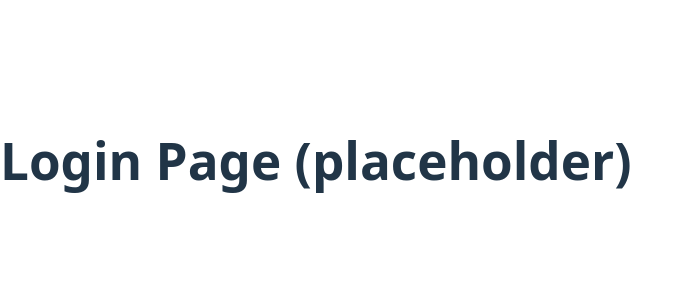
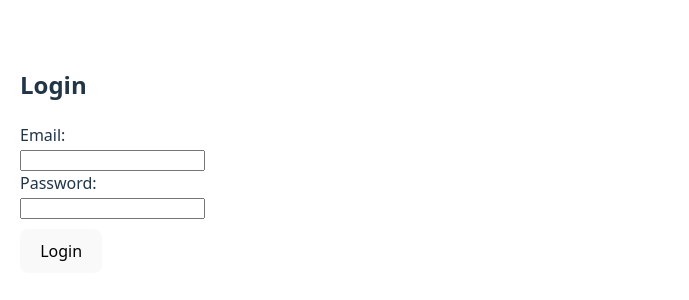
Before and after one commit to HammadMubarik/skill-swap, a React (Vite) app in the folder client/: page /login in a window 1280 px wide. Shown: the part 240-540 px from the top of the page, without its empty margins (0-689 px from the left). Built offline with nearby package versions, Linux system fonts and the light colour scheme.

Commit message:
Login Page Functionality

```diff
--- a/client/src/pages/Login.jsx
+++ b/client/src/pages/Login.jsx
@@ -1,5 +1,65 @@
+import { useState } from "react";
+
 const Login = () => {
-  return <h1>Login Page (placeholder)</h1>
-}
+  const [formData, setFormData] = useState({
+    email: "",
+    password: ""
+  });
+  const [error, setError] = useState("");
+  const [success, setSuccess] = useState("");
 
-export default Login
+  const handleChange = (e) => {
+    setFormData({ ...formData, [e.target.name]: e.target.value });
+  };
+
+  const handleSubmit = async (e) => {
+    e.preventDefault();
+    setError("");
+    setSuccess("");
+
+    try {
+      const res = await fetch("http://localhost:5000/api/auth/login", {
+        method: "POST",
+        headers: { "Content-Type": "application/json" },
+        body: JSON.stringify(formData),
+      });
+
+      const data = await res.json();
+
+      if (!res.ok) {
+        setError(data.message || "Login failed.");
+        return;
+      }
+
+      // Save token and user to localStorage
+      localStorage.setItem("token", data.token);
+      localStorage.setItem("user", JSON.stringify(data.user));
+      setSuccess("✅ Login successful!");
+    } catch (err) {
+      console.error(err);
+      setError("❌ Something went wrong.");
+    }
+  };
+
+  return (
+    <div style={{ padding: "20px" }}>
+      <h2>Login</h2>
+      {error && <p style={{ color: "red" }}>{error}</p>}
+      {success && <p style={{ color: "green" }}>{success}</p>}
+
+      <form onSubmit={handleSubmit}>
+        <div>
+          <label>Email:</label><br />
+          <input type="email" name="email" onChange={handleChange} required />
+        </div>
+        <div>
+          <label>Password:</label><br />
+          <input type="password" name="password" onChange={handleChange} required />
+        </div>
+        <button type="submit" style={{ marginTop: "10px" }}>Login</button>
+      </form>
+    </div>
+  );
+};
+
+export default Login;
```
